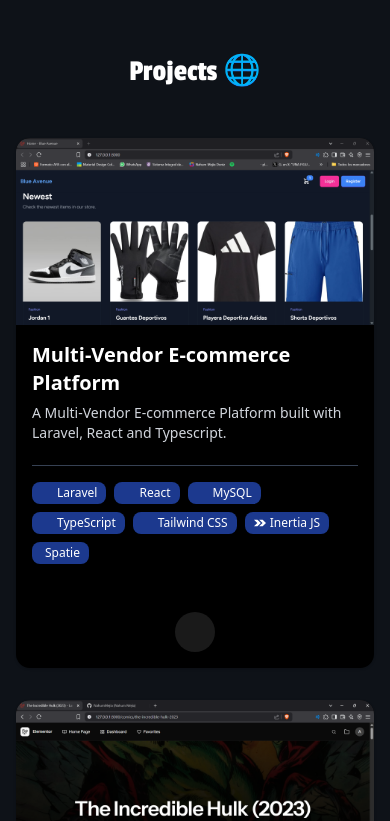
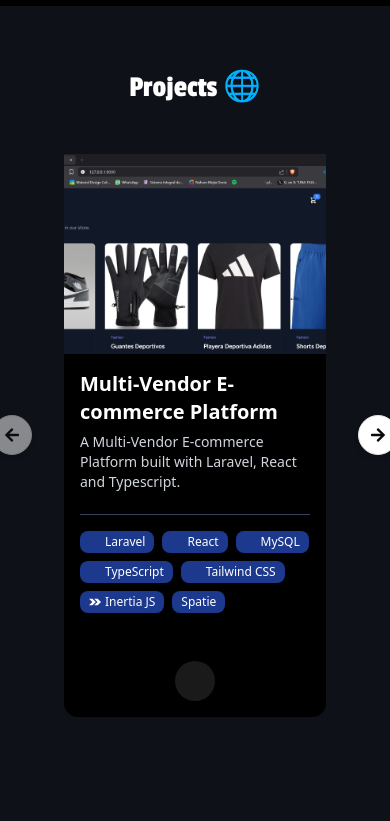
Before and after one commit to NahumMejia/portfolio-template-react-typescript, a React (Vite) app: page / in a window 390 px wide. Shown: the part 1700-2521 px from the top of the page. Built offline with nearby package versions, Linux system fonts and the light colour scheme; some icons are missing; a web font is replaced by a local one.

Commit message:
Added: Carousel in Projects and courses for a better navigation

```diff
--- a/src/Components/App/AboutMe.tsx
+++ b/src/Components/App/AboutMe.tsx
@@ -43,7 +43,7 @@ function Technologies() {
       </div>
       <div className="relative px-8 md:px-12">
         <Carousel className="mx-auto w-full max-w-6xl">
-          <CarouselContent className="-ml-4">
+          <CarouselContent className="ml-4">
             {technologies.map((tech, index) => (
               <CarouselItem
                 key={index}
--- a/src/Components/App/Courses.tsx
+++ b/src/Components/App/Courses.tsx
@@ -4,6 +4,14 @@ import {
   CardHeader,
   CardTitle,
 } from "@/Components/Core/Card";
+import {
+  Carousel,
+  CarouselContent,
+  CarouselItem,
+  CarouselNext,
+  CarouselPrevious,
+} from "@/Components/Core/Carousel";
+import { FaArrowLeft, FaArrowRight } from "react-icons/fa";
 
 const Courses = () => {
   const courses = [
@@ -32,18 +40,22 @@ const Courses = () => {
           Courses 🎓
         </h2>
       </div>
-      <div className="gap-8 grid md:grid-cols-2 lg:grid-cols-3 mx-auto max-w-6xl">
+
+      <div className="relative mx-auto px-12 w-full max-w-6xl">
+        <Carousel>
+          <CarouselContent className="flex -ml-4 overflow-visible">
             {courses.map((course, index) => (
-          <Card
+              <CarouselItem
                 key={index}
-            className="flex flex-col justify-between bg-black hover:shadow-blue-900/20 hover:shadow-xl border-0 rounded-xl overflow-hidden text-white hover:scale-105 transition-all duration-300"
+                className="flex-shrink-0 pl-4 basis-full sm:basis-1/2 lg:basis-1/3"
               >
+                <Card className="flex flex-col justify-between bg-black hover:shadow-blue-900/20 hover:shadow-xl border-0 rounded-xl overflow-hidden text-white">
                   <div>
                     <div className="relative">
                       <img
                         src={course.image}
                         alt={course.title}
-                  className="w-full h-75 object-center object-cover"
+                        className="w-full h-48 object-center object-cover"
                       />
                     </div>
                     <CardHeader className="p-4 pb-0">
@@ -51,11 +63,26 @@ const Courses = () => {
                       <CardDescription className="text-gray-300">
                         {course.description}
                       </CardDescription>
-                <hr className="mt-4 border-t border-black" />
+                      <hr className="mt-4 border-gray-700 border-t" />
                     </CardHeader>
                   </div>
                 </Card>
+              </CarouselItem>
             ))}
+          </CarouselContent>
+
+          <div className="top-1/2 -left-6 z-10 absolute -translate-y-1/2">
+            <CarouselPrevious className="flex justify-center items-center shadow-md hover:shadow-blue-900/30 rounded-full w-8 sm:w-10 h-8 sm:h-10 transition">
+              <FaArrowLeft className="w-4 sm:w-5 h-4 sm:h-5 text-black" />
+            </CarouselPrevious>
+          </div>
+
+          <div className="top-1/2 -right-6 z-10 absolute -translate-y-1/2">
+            <CarouselNext className="flex justify-center items-center bg-white hover:bg-gray-300 shadow-md rounded-full w-8 sm:w-10 h-8 sm:h-10 transition">
+              <FaArrowRight className="w-4 sm:w-5 h-4 sm:h-5 text-black" />
+            </CarouselNext>
+          </div>
+        </Carousel>
       </div>
     </section>
   );
--- a/src/Components/App/Projects.tsx
+++ b/src/Components/App/Projects.tsx
@@ -8,6 +8,13 @@ import {
 } from "@/Components/Core/Card";
 import { Icon } from "@iconify/react";
 import { Badge } from "@/Components/Core/Badge";
+import {
+  Carousel,
+  CarouselContent,
+  CarouselItem,
+  CarouselNext,
+  CarouselPrevious,
+} from "../Core/Carousel";
 
 const Projects = () => {
   const projects = [
@@ -62,6 +69,18 @@ const Projects = () => {
         { name: "Inertia JS", icon: "simple-icons:inertia" },
       ],
     },
+    {
+      title: "Numerical System Converter",
+      description: "A Numerical System Converter built with Python and Flet",
+      image: "/Projects/project4.png",
+      linkGithub:
+        "https://github.com/NahumMejia/numerical-systems-converter-python-flet.git",
+      linkDemo: "https://example.com/demo2",
+      technologies: [
+        { name: "Python", icon: "akar-icons:python-fill" },
+        { name: "Flet", icon: "" },
+      ],
+    },
   ];
 
   return (
@@ -71,14 +90,17 @@ const Projects = () => {
           Projects 🌐
         </h2>
       </div>
-      <div className="gap-8 grid md:grid-cols-2 lg:grid-cols-3 mx-auto max-w-6xl">
+
+      <div className="relative mx-auto px-12 w-full max-w-6xl">
+        <Carousel>
+          <CarouselContent className="flex -ml-4 overflow-visible">
             {projects.map((project, index) => (
-          <Card
+              <CarouselItem
                 key={index}
-            className="flex flex-col justify-between bg-black hover:shadow-blue-900/20 hover:shadow-xl border-0 rounded-xl overflow-hidden text-white hover:scale-105 transition-all duration-300"
+                className="flex-shrink-0 pl-4 basis-full sm:basis-1/2 lg:basis-1/3"
               >
-            <div>
-              <div className="relative">
+                <Card className="flex flex-col bg-black hover:shadow-2xl hover:shadow-blue-900/30 border-0 rounded-xl w-full min-h-[550px] text-white hover:scale-105 transition-all duration-300">
+                  <div className="relative w-full h-[200px]">
                     <img
                       src={project.image}
                       alt={project.title}
@@ -98,16 +120,16 @@ const Projects = () => {
                         <Badge
                           key={i}
                           variant="secondary"
-                      className="bg-blue-900 hover:bg-blue-500 hover:shadow-lg text-white hover:scale-110 transition-all duration-300"
+                          className="flex items-center gap-1 bg-blue-900 hover:bg-blue-500 hover:shadow-lg text-white transition-all duration-300"
                         >
+                          {tech.icon && (
                             <Icon icon={tech.icon} className="text-sm" />
+                          )}
                           {tech.name}
                         </Badge>
                       ))}
                     </div>
                   </CardContent>
-            </div>
-
                   <CardFooter className="flex justify-center space-x-4 mt-4 px-0 py-4">
                     {project.linkGithub && project.linkGithub !== "private" && (
                       <a
@@ -119,7 +141,6 @@ const Projects = () => {
                         <Icon icon="bi:github" className="text-2xl" />
                       </a>
                     )}
-
                     <a
                       href={project.linkDemo}
                       target="_blank"
@@ -130,7 +151,22 @@ const Projects = () => {
                     </a>
                   </CardFooter>
                 </Card>
+              </CarouselItem>
             ))}
+          </CarouselContent>
+
+          <div className="top-1/2 -left-6 z-10 absolute -translate-y-1/2">
+            <CarouselPrevious className="flex justify-center items-center bg-white hover:bg-gray-300 shadow-md rounded-full w-10 h-10 transition-all duration-300">
+              <Icon icon="mdi:chevron-left" className="w-5 h-5 text-black" />
+            </CarouselPrevious>
+          </div>
+
+          <div className="top-1/2 -right-6 z-10 absolute -translate-y-1/2">
+            <CarouselNext className="flex justify-center items-center bg-white hover:bg-gray-300 shadow-md rounded-full w-10 h-10 transition-all duration-300">
+              <Icon icon="mdi:chevron-right" className="w-5 h-5 text-black" />
+            </CarouselNext>
+          </div>
+        </Carousel>
       </div>
     </section>
   );
```
Also changed, not shown: public/Projects/project4.png (added). Lines whose indentation alone changed are shown as unchanged.
